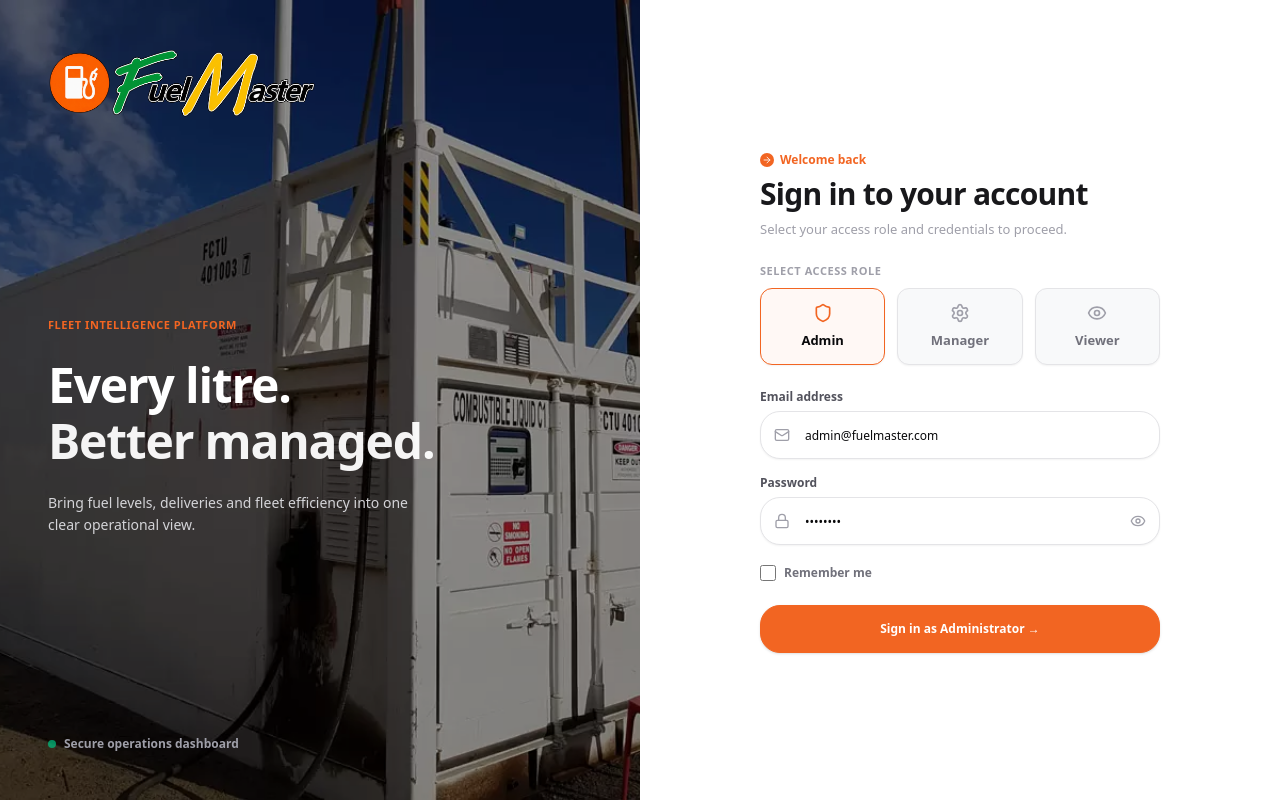
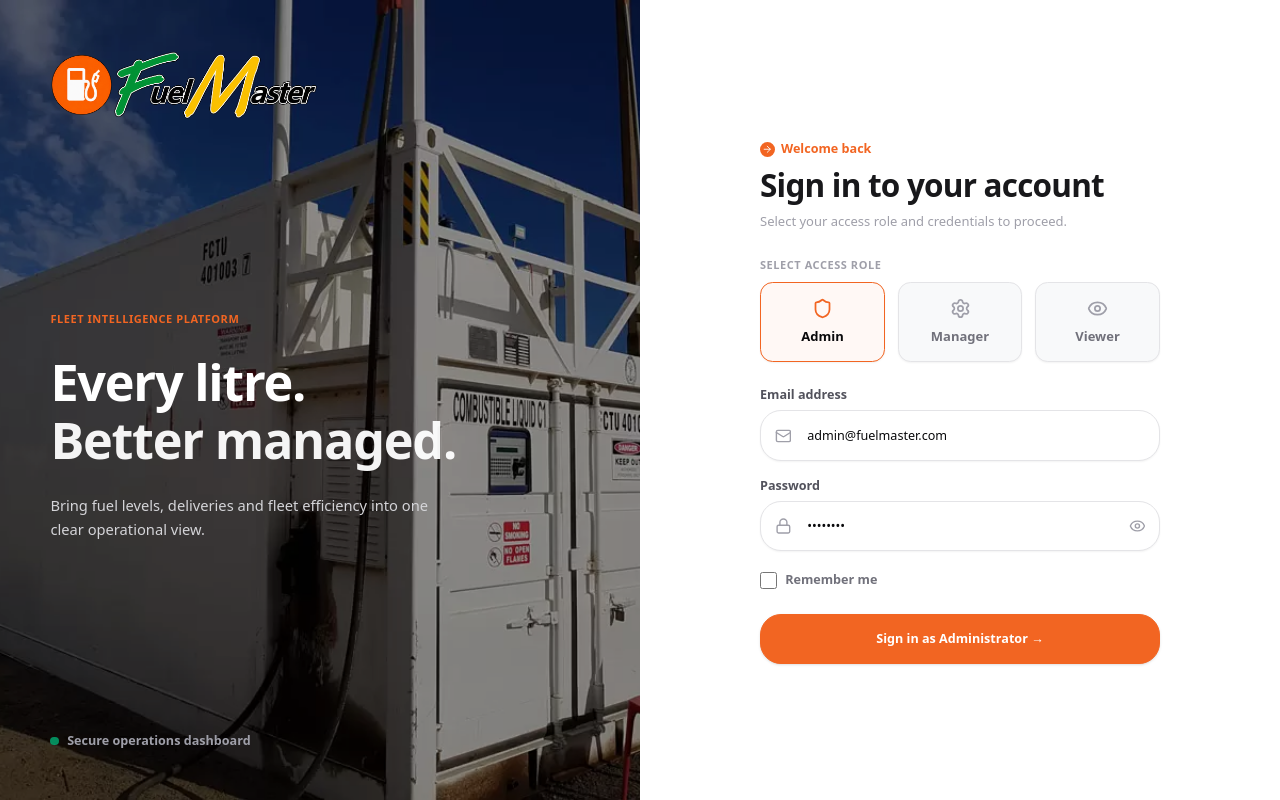
Before and after one commit to AnkitGig/Fuel-Management-Dashboard, a Next.js app: page /login in a window 1280 px wide. Built offline with nearby package versions, Linux system fonts and the light colour scheme.

Commit message:
Update Font Size Increace 5%

```diff
--- a/src/app/globals.css
+++ b/src/app/globals.css
@@ -77,6 +77,10 @@
 }
 
 @layer base {
+  html {
+    font-size: 105%;
+  }
+
   * {
     @apply border-border;
   }
```
